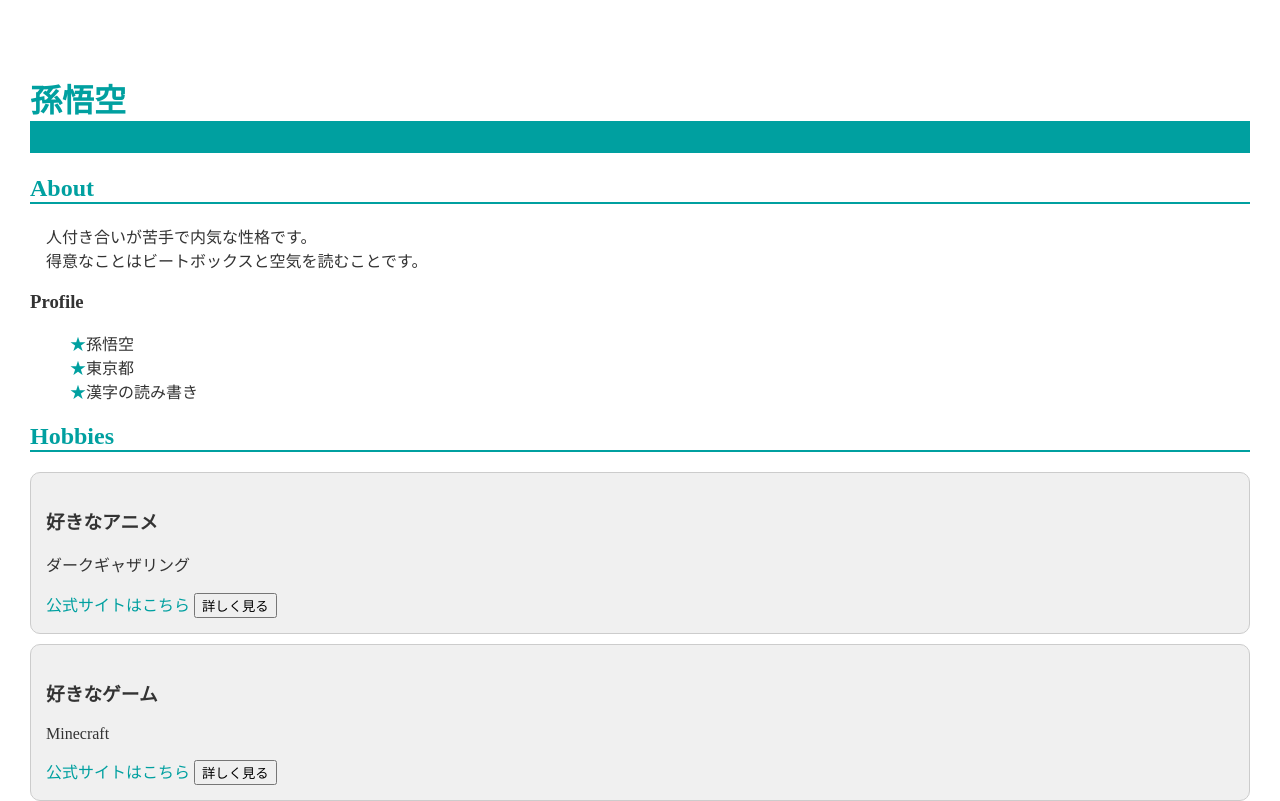
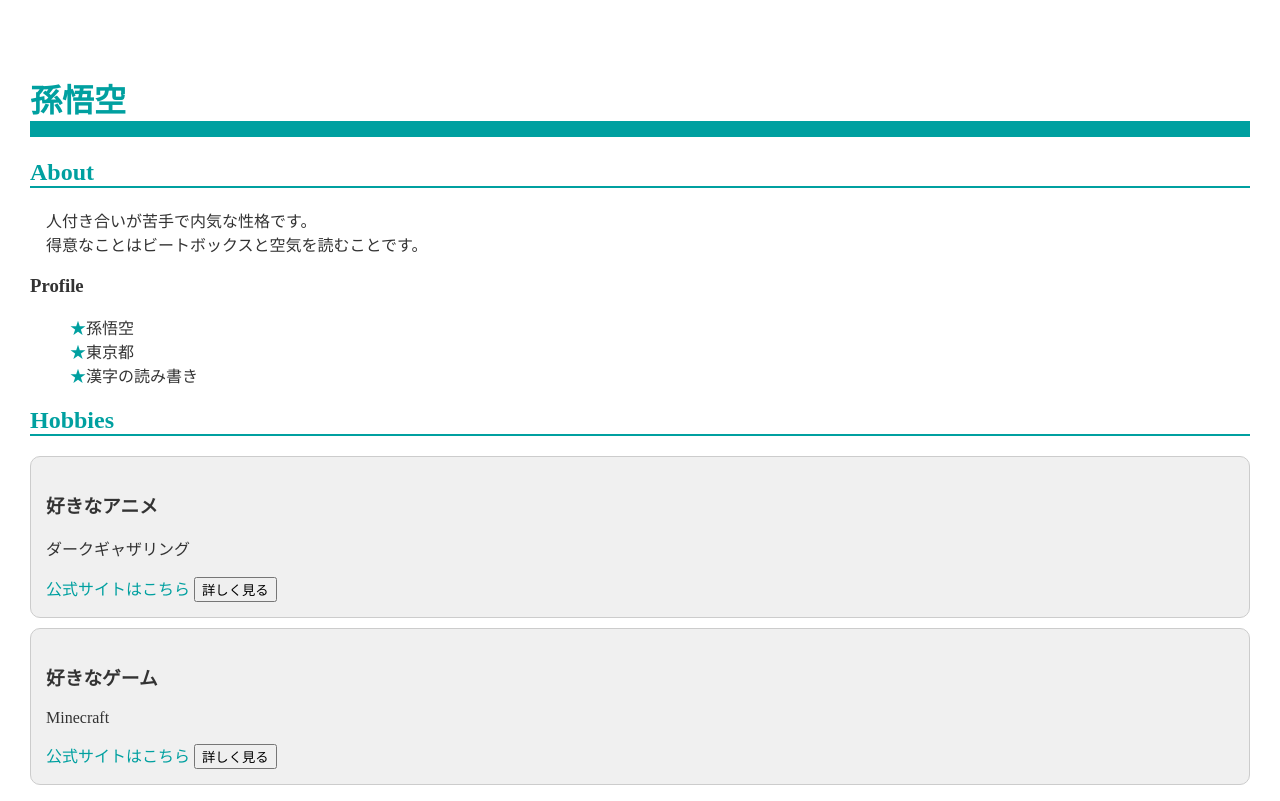
Before and after one commit to songoku3141/songoku3141.github.io, a plain HTML site: page index.html in a window 1280 px wide. Shown: the top 801 px of the page. Drawn offline with Linux system fonts and the light colour scheme.

Commit message:
Reduce h1 border thickness in style.css

```diff
--- a/style.css
+++ b/style.css
@@ -27,7 +27,7 @@ body {
 -------------------- */
 
 h1 {  color: var(--theme-color);
-  border-bottom: solid 1em var(--theme-color);
+  border-bottom: solid 0.5em var(--theme-color);
 }
 h2 {  color: var(--theme-color);
   border-bottom: solid 0.1em var(--theme-color);
```
